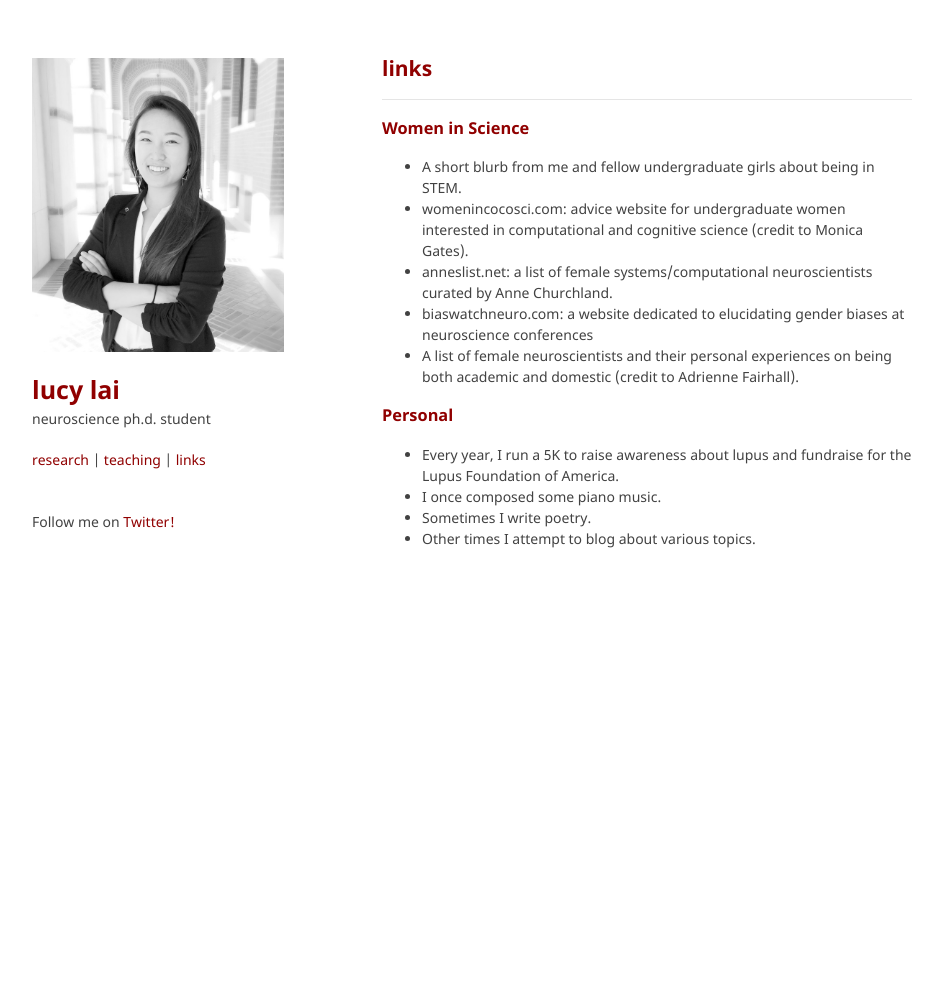
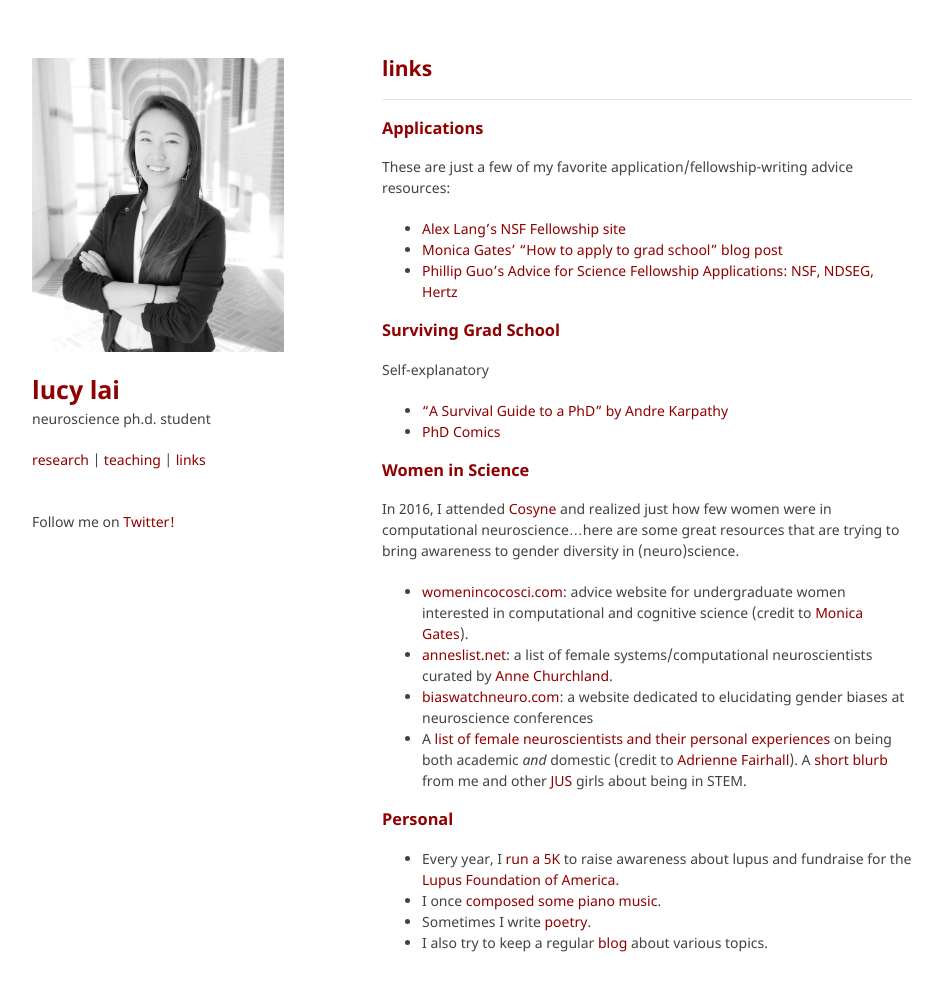
Before and after one commit to lucylai96/lucylai96.github.io, a Jekyll site: the page built from links.md, in a window 1280 px wide and 1023 px high. Shown: the top 991 px of the window, without its empty margins (168-1111 px from the left). Built offline with Jekyll 4.4.1, drawn with Linux system fonts in a browser that asks for light colours; our own code applies the rules of GitHub Pages for plain Markdown files.

Commit message:
Update links.md

```diff
--- a/links.md
+++ b/links.md
@@ -1,15 +1,26 @@
 ## links
 ***
+### Applications
+These are just a few of my favorite application/fellowship-writing advice resources:
+* [Alex Lang's NSF Fellowship site](http://www.alexhunterlang.com/nsf-fellowship)
+* [Monica Gates' "How to apply to grad school" blog post](https://monicagatesblog.wordpress.com/2016/03/14/the-phd-application-post/)
+* [Phillip Guo's Advice for Science Fellowship Applications: NSF, NDSEG, Hertz](http://www.pgbovine.net/fellowship-tips.htm)
+
+### Surviving Grad School
+Self-explanatory
+* ["A Survival Guide to a PhD" by Andre Karpathy](https://karpathy.github.io/2016/09/07/phd/)
+* [PhD Comics](http://phdcomics.com/)
+
 ### Women in Science
-
-* A short blurb from me and fellow undergraduate girls about being in STEM.
-* womenincocosci.com: advice website for undergraduate women interested in computational and cognitive science (credit to Monica Gates).
-* anneslist.net: a list of female systems/computational neuroscientists curated by Anne Churchland.
-* biaswatchneuro.com: a website dedicated to elucidating gender biases at neuroscience conferences
-* A list of female neuroscientists and their personal experiences on being both academic and domestic (credit to Adrienne Fairhall).
+In 2016, I attended [Cosyne](cosyne.org) and realized just how few women were in computational neuroscience...here are some great resources that are trying to bring awareness to gender diversity in (neuro)science.
+* [womenincocosci.com](http://womenincocosci.com/): advice website for undergraduate women interested in computational and cognitive science (credit to [Monica Gates](http://monicagates.org/)).
+* [anneslist.net](https://anneslist.net/): a list of female systems/computational neuroscientists curated by [Anne Churchland](http://churchlandlab.labsites.cshl.edu/).
+* [biaswatchneuro.com](https://biaswatchneuro.com/): a website dedicated to elucidating gender biases at neuroscience conferences
+* A [list of female neuroscientists and their personal experiences](https://fairhalllab.com/careers/how-does-she-do-it/) on being both academic _and_ domestic (credit to [Adrienne Fairhall](https://fairhalllab.com/)).
+A [short blurb](https://www.janelia.org/you-janelia/students-and-postdocs/advice-girls-stem-our-janelia-undergraduate-scholars) from me and other [JUS](https://www.janelia.org/you-janelia/students-postdocs/undergraduate-scholars-program) girls about being in STEM.
 
 ### Personal
-* Every year, I run a 5K to raise awareness about lupus and fundraise for the Lupus Foundation of America.
-* I once composed some piano music.
-* Sometimes I write poetry.
-* Other times I attempt to blog about various topics.
+* Every year, I [run a 5K](https://www.lupus.org/action/walk-to-end-lupus-now) to raise awareness about lupus and fundraise for the [Lupus Foundation of America](https://lupus.org/).
+* I once [composed some piano music](https://soundcloud.com/lucy_lai).
+* Sometimes I write [poetry](https://subcorticalsongs.wordpress.com/).
+* I also try to keep a regular [blog](https://lucyblogs.wordpress.com/) about various topics.
```
